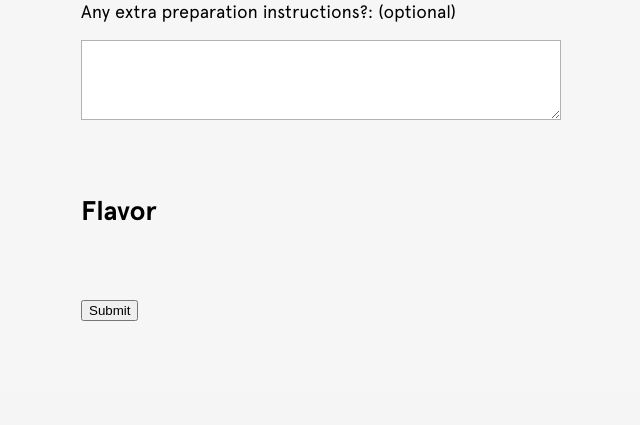
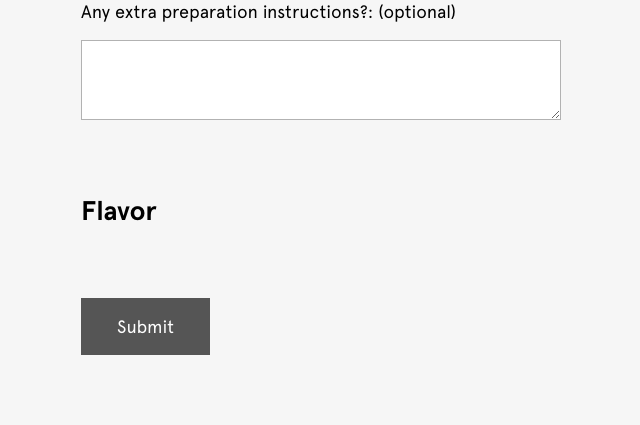
Before and after one commit to nate-parrott/spiceX, a Python web app: template webapp/templates/submit_recipe.html in a window 1280 px wide. Shown: the part 976-1401 px from the top of the page, without its empty margins (159-799 px from the left). Before the commit the page ends 1297 px from the top, so only its background shows below. Run offline with Jinja, Linux system fonts and the light colour scheme; the template is opened without the code that fills it, so the values that code supplies are empty; some libraries are stand-ins or nearby versions.

Commit message:
style the recipe submit form more

```diff
--- a/webapp/static/submit.css
+++ b/webapp/static/submit.css
@@ -77,3 +77,29 @@ input[type=text], textarea {
   width: 200px;
   margin-left: 1em;
 }
+
+form .message, form .error {
+  display: inline-block;
+  background-color: green;
+  color: white;
+  padding: 1em;
+  width: auto;
+}
+
+form .error {
+  background-color: red;
+}
+
+form input[type=submit] {
+  appearance: none;
+  border: none;
+  background-color: #555;
+  color: white;
+  padding: 1em 2em;
+  font-family: inherit;
+  font-size: 1em;
+}
+
+form input[type=submit]:hover {
+  background-color: #333;
+}
```
